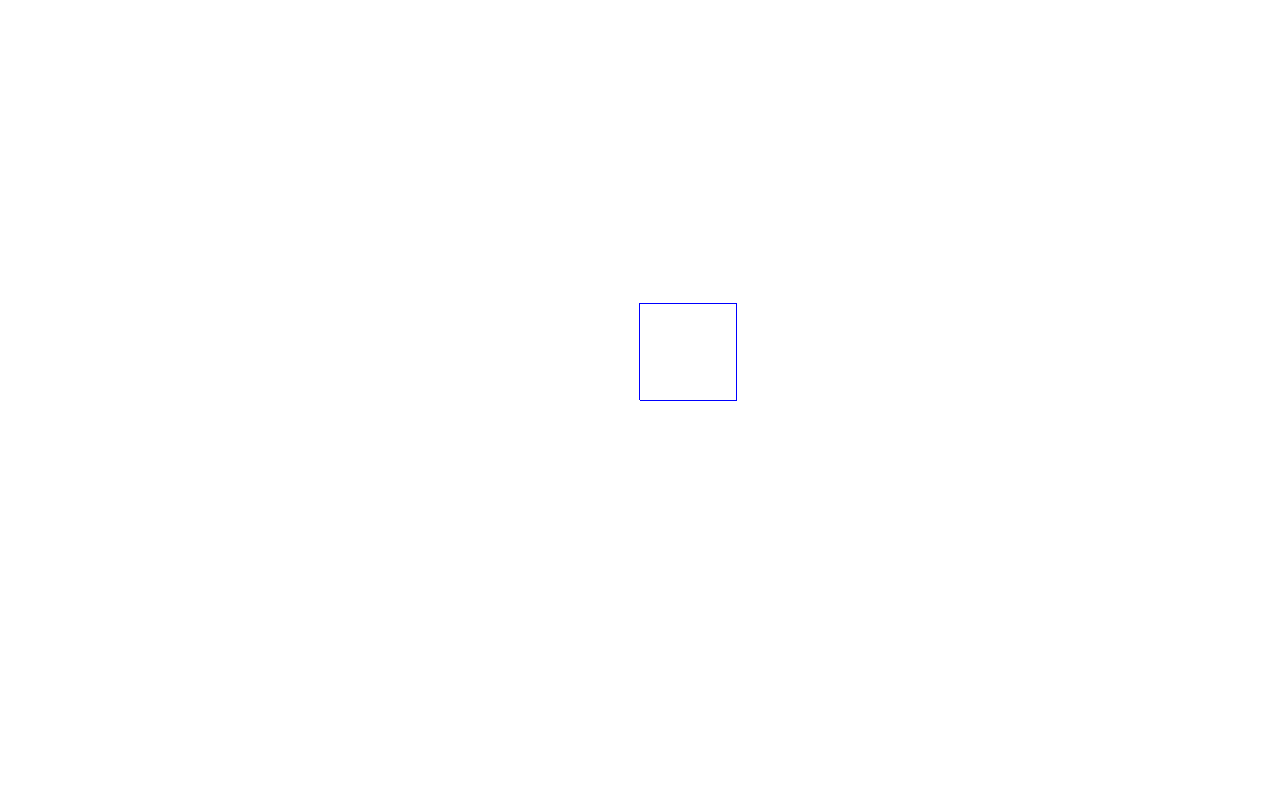
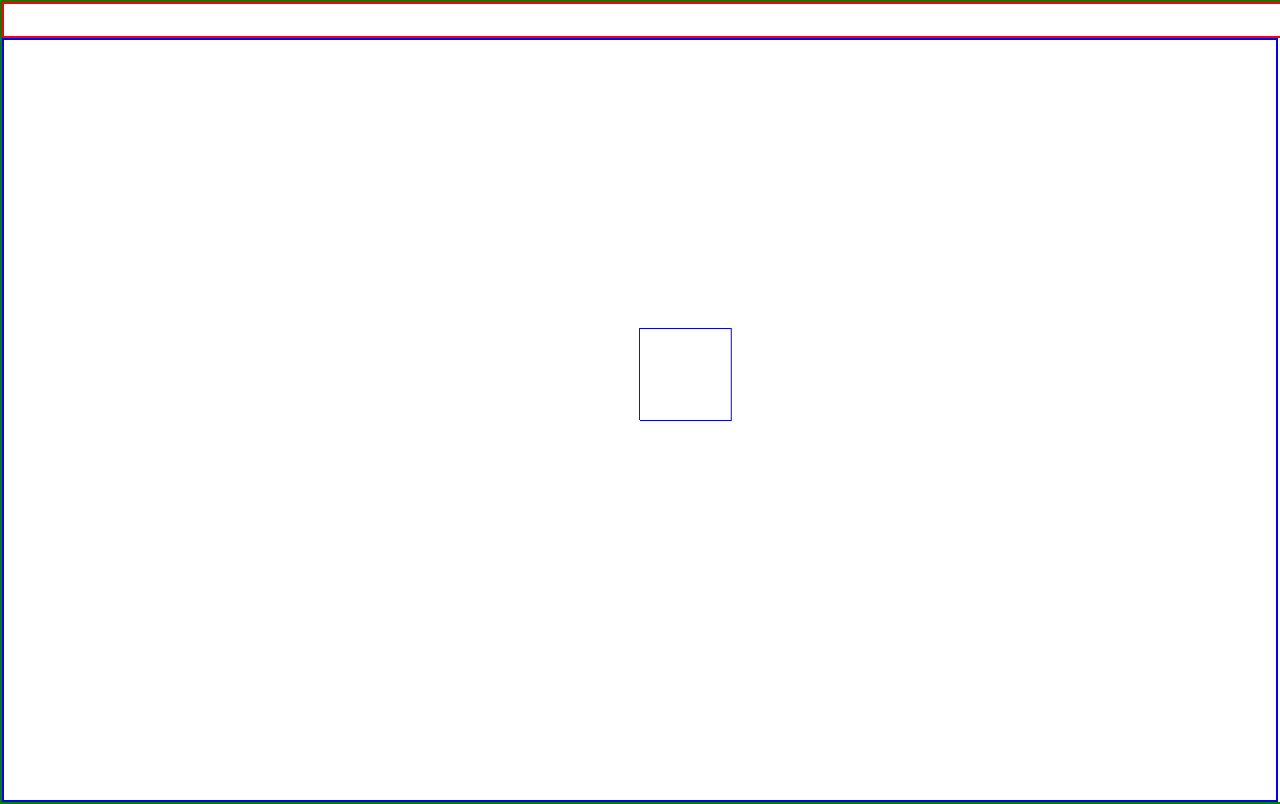
Before and after one commit to ianmelendez95/cgpp, a website built with Vite: page index.html in a window 1280 px wide. Built offline with nearby package versions, Linux system fonts and the light colour scheme.

Commit message:
wip tool

```diff
--- a/index.html
+++ b/index.html
@@ -1,13 +1,48 @@
 <!DOCTYPE html>
 <html lang="en">
+
 <head>
   <meta charset="utf-8">
   <title>My first three.js app</title>
   <style>
-      body { margin: 0; }
+    body {
+      margin: 0;
+    }
+
+    #screen-container {
+      display: flex;
+      flex-direction: column;
+      height: 100vh;
+      width: 100vw;
+      border: 2px solid green
+    }
+
+    #toolbar {
+      display: flex;
+      height: 2rem;
+      border: 2px solid red
+    }
+
+    #cgpp-canvas {
+      display: flex;
+      flex-grow: 10;
+      width: 100%;
+      height: auto;
+      display: block;
+      border: 2px solid blue;
+      box-sizing: border-box
+    }
   </style>
 </head>
+
 <body>
+  <div id="screen-container">
+    <div id="toolbar">
+
+    </div>
+    <canvas id="cgpp-canvas"></canvas>
+  </div>
   <script type="module" src="src/main.ts"></script>
 </body>
+
 </html>
--- a/src/mesh/VertexEdge1DMesh.ts
+++ b/src/mesh/VertexEdge1DMesh.ts
@@ -19,6 +19,10 @@ export default class VertexEdge1DMesh {
         return points;
     }
 
+    getVertexPoint(v: number): Vector2 {
+        return this.vertices[v];
+    }
+
     insertVertex(x: number, y: number) {
         this.vertices.push(new Vector2(x, y));
         this.neighbors.push([]);
@@ -30,6 +34,10 @@ export default class VertexEdge1DMesh {
         // update neighbors
         this.neighbors[v1].push(edge);
         this.neighbors[v2].push(edge);
+    }
+
+    getNeighborVertices(v: number): number[] {
+        return this.getEdgesAtVertex(v).map(e => this.getOtherEnd(v, e));
     }
 
     getEdgesAtVertex(v: number): number[] {
@@ -74,6 +82,20 @@ export default class VertexEdge1DMesh {
         return true;
     }
 
+    subdivideManifold(alpha: number) {
+        this.verifyManifold();
+
+        // v = (alpha/2)*u + (alpha/2)*w + (1 - alpha)*v
+        for (let i = 0; i < this.vertices.length; i++) {
+            const v: Vector2 = this.vertices[i];
+            const [u, w] = this.getNeighborVertices(i).map(j => this.getVertexPoint(j)) as Vector2[];
+
+            v.multiplyScalar(1 - alpha)
+                .add(u.clone().multiplyScalar(alpha/2))
+                .add(w.clone().multiplyScalar(alpha/2));
+        }
+    }
+
     printDebug() {
         console.table(this.vertices.map((v) => ({vertex: `(${v.x}, ${v.y})`})));
         console.table(this.edges.map(([v1, v2]) => ({edge: `(${v1}, ${v2})`})));
--- a/src/mesh/exercises/simple1DExample.ts
+++ b/src/mesh/exercises/simple1DExample.ts
@@ -57,11 +57,12 @@ function getGCPPExample1(): VertexEdge1DMesh {
 }
 
 function renderPoints(points: Vector3[] | Vector2[]) {
-    const renderer = new THREE.WebGLRenderer();
-    renderer.setSize( window.innerWidth, window.innerHeight );
-    document.body.appendChild( renderer.domElement );
+    const canvas = document.getElementById('cgpp-canvas') as HTMLCanvasElement;
 
-    const camera = new THREE.PerspectiveCamera( 45, window.innerWidth / window.innerHeight, 1, 500 );
+    const renderer = new THREE.WebGLRenderer({antialias: false, canvas});
+    renderer.setSize(canvas.clientWidth, canvas.clientHeight);
+
+    const camera = new THREE.PerspectiveCamera( 45, canvas.clientWidth / canvas.clientHeight, 1, 500 );
     camera.position.set(0, 0, 100);
     camera.lookAt(0, 0, 0);
 
```
Lines whose indentation alone changed are shown as unchanged.
